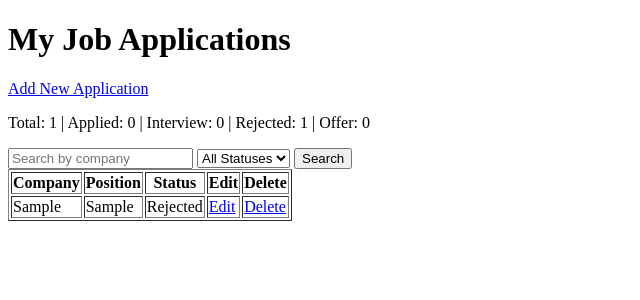
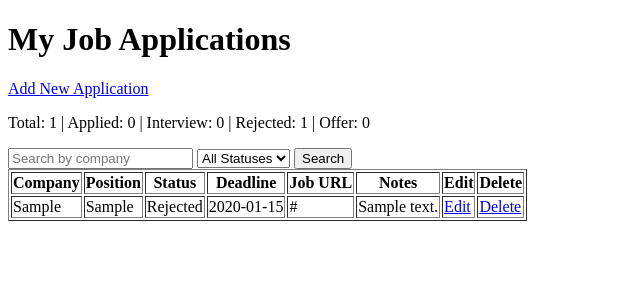
Before and after one commit to Sarsa-25/job-tracker, a Flask app: page / in a window 1280 px wide. Shown: the top 300 px of the page, without its empty margins (0-640 px from the left). Run offline with Flask 3, Linux system fonts and the light colour scheme; tables that the repository leaves empty hold one stand-in row (values such as "Sample post").

Commit message:
Add deadline, job URL, notes fields with proper None handling

```diff
--- a/app.py
+++ b/app.py
@@ -37,10 +37,20 @@ def add_application():
         company = request.form["company"]
         position = request.form["position"]
         application_date = datetime.strptime(request.form["application_date"], "%Y-%m-%d").date()
-        new_app = Application(company=company, position=position, application_date=application_date)
+        status = request.form["status"]
+        job_url = request.form.get("job_url") or None
+        notes = request.form.get("notes") or None
+        deadline_str = request.form.get("deadline")
+
+        if deadline_str:
+            deadline = datetime.strptime(deadline_str, "%Y-%m-%d").date()
+        else:
+            deadline = None
+
+        new_app = Application(company=company, position=position, application_date=application_date, status=status, job_url=job_url, notes=notes, deadline=deadline)
         db.session.add(new_app)
         db.session.commit()
-        return "Application added!"
+        return redirect("/")
     return render_template("add.html")
 
 
@@ -49,11 +59,21 @@ def edit_application(app_id):
     app_to_edit = Application.query.get_or_404(app_id)
 
     if request.method == "POST":
-         app_to_edit.company = request.form["company"]
-         app_to_edit.position = request.form["position"]
-         app_to_edit.application_date = datetime.strptime(request.form["application_date"], "%Y-%m-%d").date()
-         db.session.commit()
-         return redirect("/")
+        app_to_edit.company = request.form["company"]
+        app_to_edit.position = request.form["position"]
+        app_to_edit.application_date = datetime.strptime(request.form["application_date"], "%Y-%m-%d").date()
+        app_to_edit.status = request.form["status"]
+        app_to_edit.job_url = request.form.get("job_url") or None
+        app_to_edit.notes = request.form.get("notes") or None
+        deadline_str = request.form.get("deadline")
+        if deadline_str:
+            app_to_edit.deadline = datetime.strptime(deadline_str, "%Y-%m-%d").date()
+        else:
+            app_to_edit.deadline = None
+        db.session.commit()
+
+
+        return redirect("/")
 
     return render_template("edit.html", application=app_to_edit)
 
--- a/templates/index.html
+++ b/templates/index.html
@@ -28,6 +28,9 @@
             <th>Company</th>
             <th>Position</th>
             <th>Status</th>
+            <th>Deadline</th>
+            <th>Job URL</th>
+            <th>Notes</th>
             <th>Edit</th>
             <th>Delete</th>
 
@@ -38,6 +41,9 @@
             <td>{{ app.company }}</td>
             <td>{{ app.position }}</td>
             <td>{{ app.status }}</td>
+            <td>{{ app.deadline or '' }}</td>
+            <td>{{ app.job_url or '' }}</td>
+            <td>{{ app.notes or '' }}</td>
             <td><a href="/edit/{{ app.id }}">Edit</a></td>
             <td><a href="/delete/{{ app.id }}">Delete</a></td>
         </tr>
```
Also changed, not shown: templates/add.html (+12 -0 lines), templates/edit.html (+13 -1 lines).
